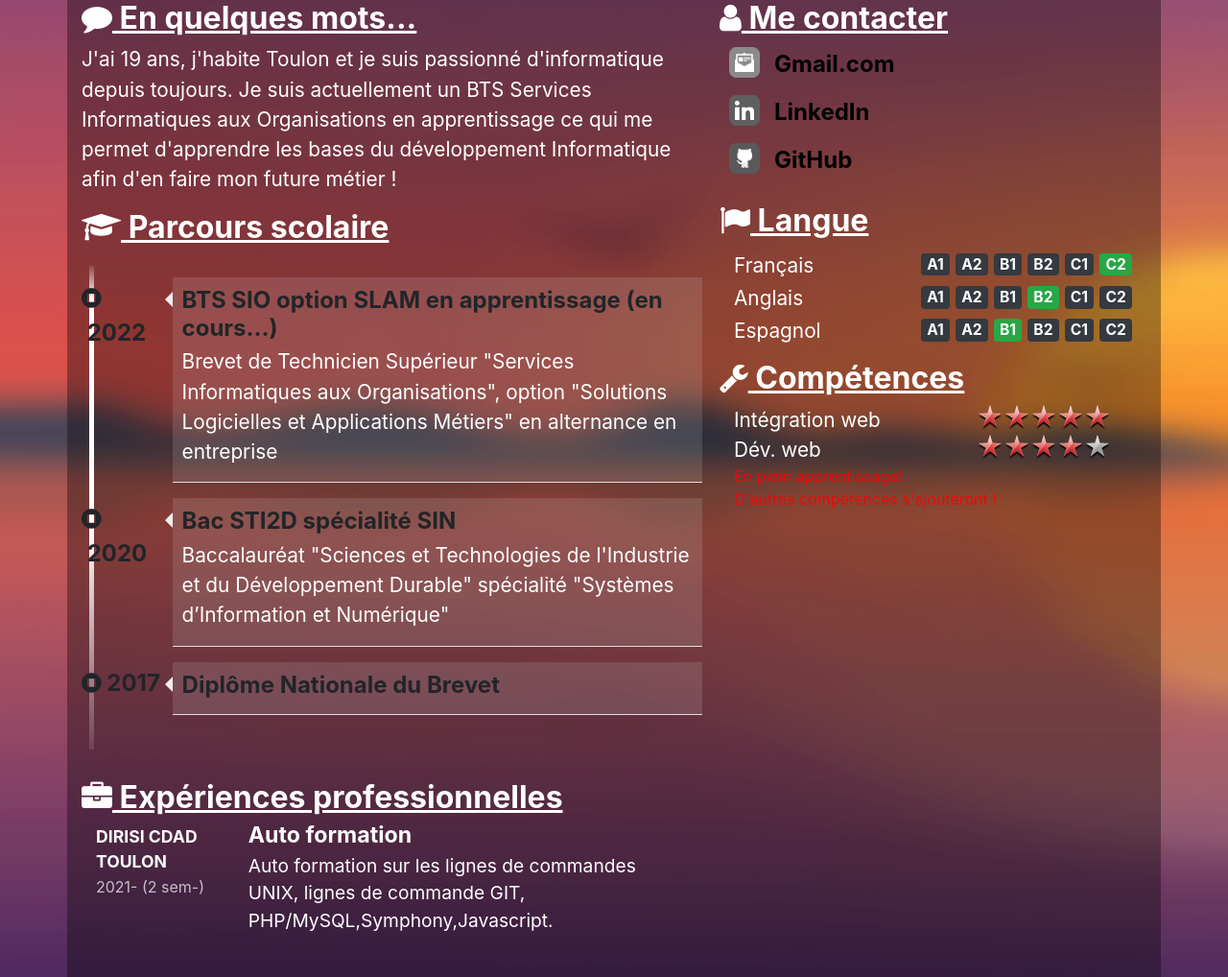
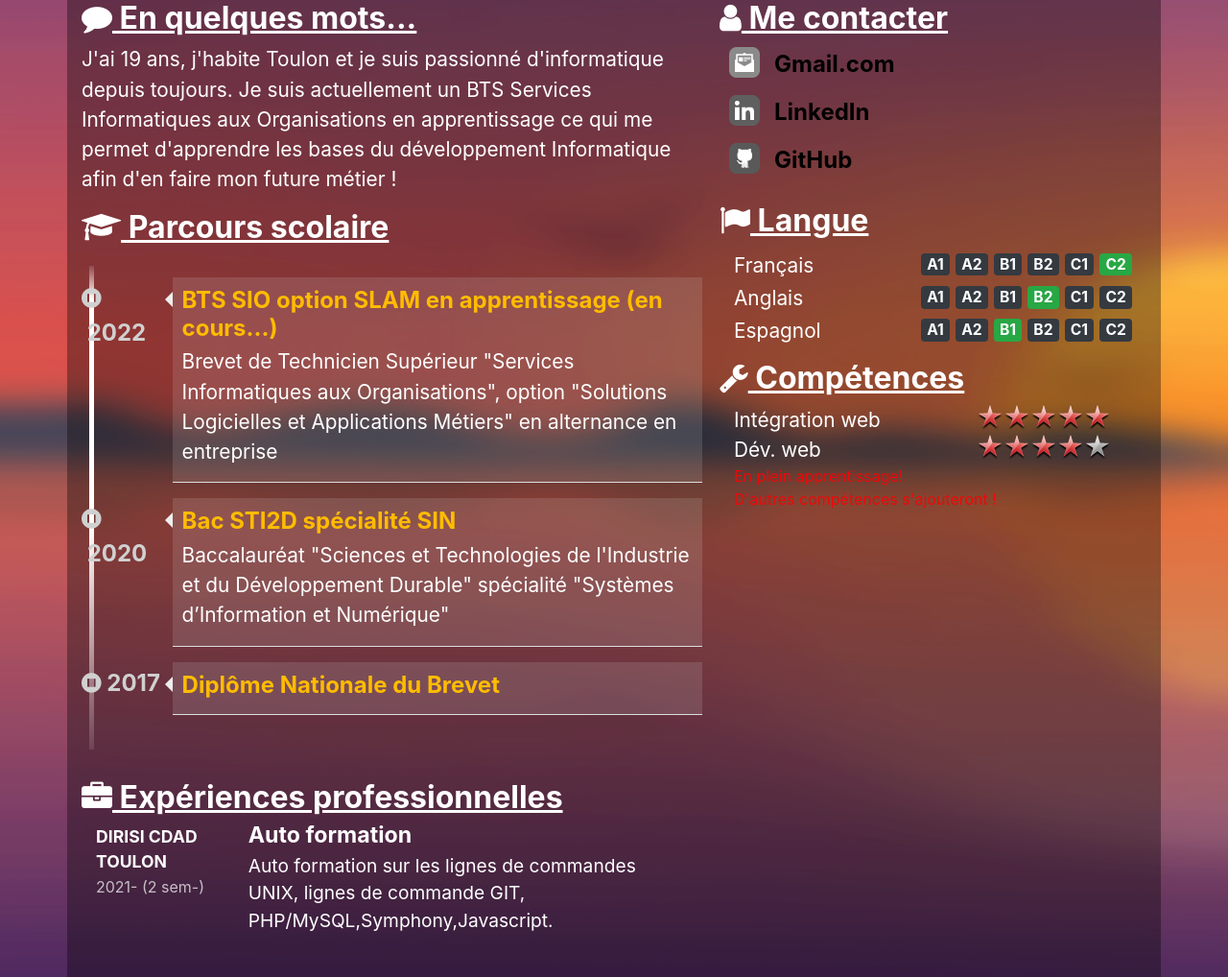
Before and after one commit to RayaneKadri/RKPortfolio, a PHP site: page /pages/C_cv.php in a window 1280 px wide. Shown: the part 326-1344 px from the top of the page at 96% size. Run offline with PHP 8.4, Linux system fonts and the light colour scheme.

Commit message:
modifications des couleurs de la date et du parcours scolaires

```diff
--- a/css/cv.css
+++ b/css/cv.css
@@ -39,7 +39,7 @@ body { padding-top: 50px; }
  left: -16px; height: 0; width: 0; border: solid transparent;
  border-right-color: #eee; border-width: 8px;
  pointer-events: none; }
-#parcours .details h3{ font-size: 1.5em; margin: 0; padding: 0; font-weight: 700; }
+#parcours .details h3{ color: rgba(255, 188, 0,1) ;font-size: 1.5em; margin: 0; padding: 0; font-weight: 700; }
 #parcours .details p{ font-size: 1.3em; margin-top: 5px; padding: 0; }
 /* Pour empêcher la déformation du parcours scolaire selon la STA */
 @media (min-width: 500px) { #parcours .date { width: 20%; }
@@ -51,7 +51,7 @@ body { padding-top: 50px; }
 @media (min-width: 992px) { #parcours .date { width: 17%; }
  #parcours .details { width: 83%; }
 }
-@media (min-width: 1200px) { #parcours .date { width: 13%; }
+@media (min-width: 1200px) { #parcours .date { color: #d0d0d0; width: 13%; }
  #parcours .details { width: 87%; }
 }
 /******************************************
```
